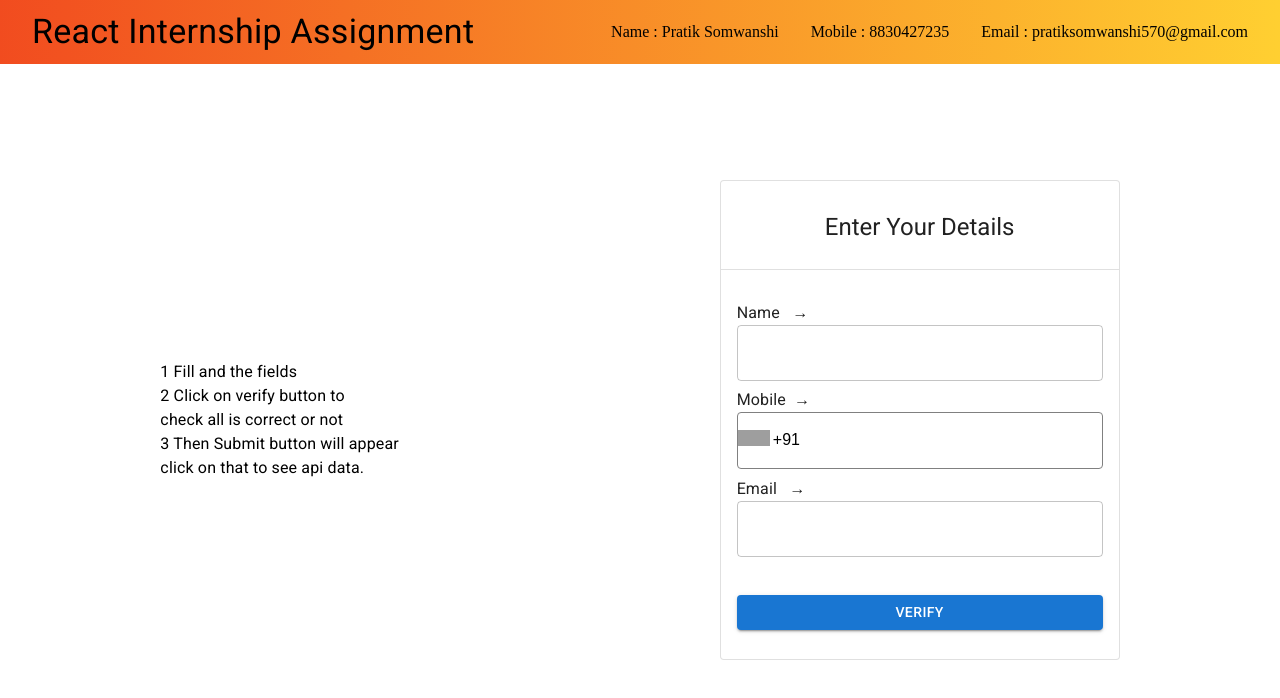
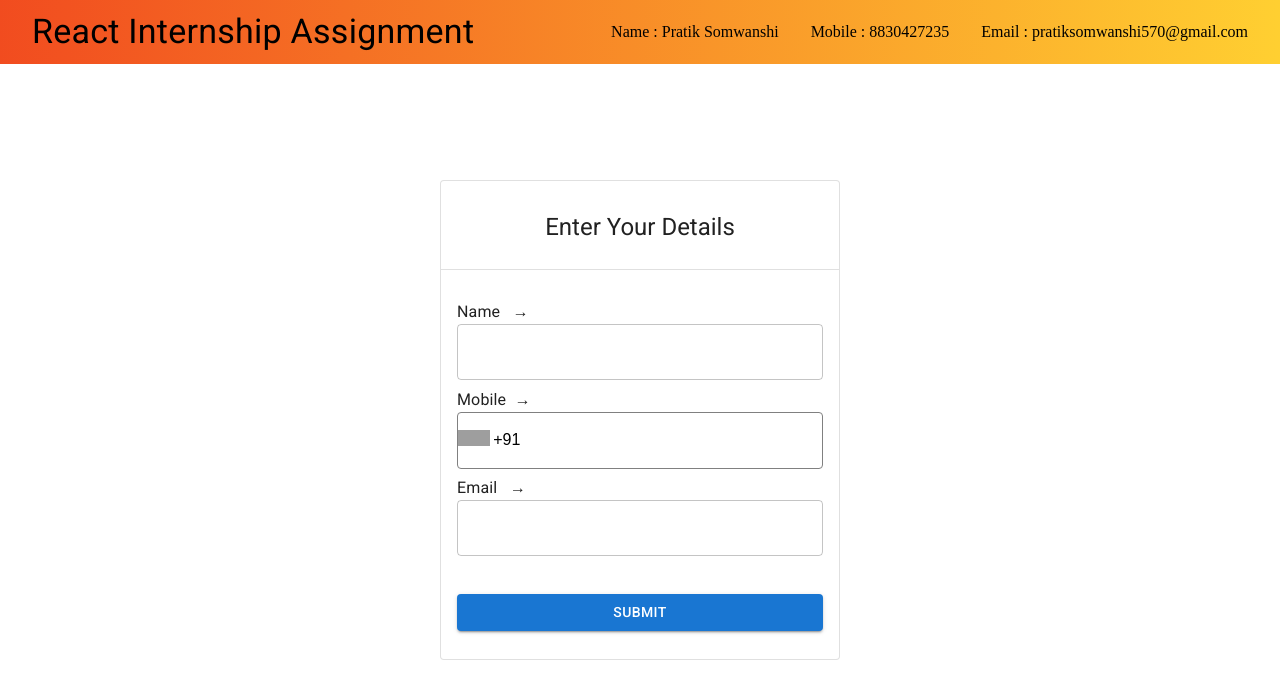
Before and after one commit to PratikSomwanshi/react-internship-assignment-gmo, a React (Vite) app: page / in a window 1280 px wide. Shown: the top 698 px of the page. Built offline with nearby package versions, Linux system fonts and the light colour scheme; grey boxes are pictures that could not be loaded.

Commit message:
click on navigate to next page add

```diff
--- a/src/components/Form/UserForm.tsx
+++ b/src/components/Form/UserForm.tsx
@@ -9,7 +9,7 @@ import PhoneInputWithCountrySelect from "react-phone-number-input";
 import "./userForm.scss";
 import { ToastContainer, toast } from "react-toastify";
 import "react-toastify/dist/ReactToastify.css";
-import { Link } from "react-router-dom";
+import { Link, useNavigate } from "react-router-dom";
 
 interface flagProps {
     setFlag: (value: boolean) => void;
@@ -17,9 +17,12 @@ interface flagProps {
 }
 
 const UserForm = ({ setFlag, flag }: flagProps) => {
+    const navigate = useNavigate();
     const [name, setName] = useState<string>("");
     const [email, setEmail] = useState<string>("");
     const [mobile, setMobile] = useState<any>("+91");
+
+    sessionStorage.clear();
 
     useEffect(() => {
         if (flag === true) {
@@ -51,16 +54,14 @@ const UserForm = ({ setFlag, flag }: flagProps) => {
         }
 
         setFlag(true);
-        toast.success("All field's are correct");
-        toast.success("Click again to store data in local storage", {
-            autoClose: 4000,
-        });
-    };
 
-    const handleOnSubmit = () => {
         localStorage.setItem("name-react-internship", name);
         localStorage.setItem("mobile_number-react-internship", mobile);
         localStorage.setItem("email-react-internship", email);
+
+        sessionStorage.setItem("flag-react-internship", true.toString());
+        toast.success("local");
+        navigate("/apidata");
     };
 
     return (
@@ -70,15 +71,8 @@ const UserForm = ({ setFlag, flag }: flagProps) => {
                 justifyContent: "space-around",
                 alignItems: "center",
                 height: "44.55rem",
-                // background: "red",
             }}
             component="section">
-            <Typography sx={{}}>
-                1 Fill and the fields <br />2 Click on verify button to <br />
-                check all is correct or not <br />3 Then Submit button will
-                appear <br />
-                click on that to see api data.
-            </Typography>
             <Paper
                 sx={{
                     height: "30rem",
@@ -126,7 +120,6 @@ const UserForm = ({ setFlag, flag }: flagProps) => {
                                 <OutlinedInput
                                     type="text"
                                     fullWidth
-                                    // required
                                     value={name}
                                     onChange={(eve) =>
                                         setName(eve.target.value)
@@ -161,22 +154,8 @@ const UserForm = ({ setFlag, flag }: flagProps) => {
                             </Box>
                         </Box>
 
-                        <Button variant="contained" sx={{ padding: 0 }}>
-                            {!flag ? (
-                                <Link
-                                    to="/"
-                                    onClick={handleOnClick}
-                                    className="link">
-                                    VERIFY
-                                </Link>
-                            ) : (
-                                <Link
-                                    to="/apidata"
-                                    className="link"
-                                    onClick={handleOnSubmit}>
-                                    SUBMIT
-                                </Link>
-                            )}
+                        <Button variant="contained" onClick={handleOnClick}>
+                            submit
                         </Button>
                     </Box>
                 </form>
```
